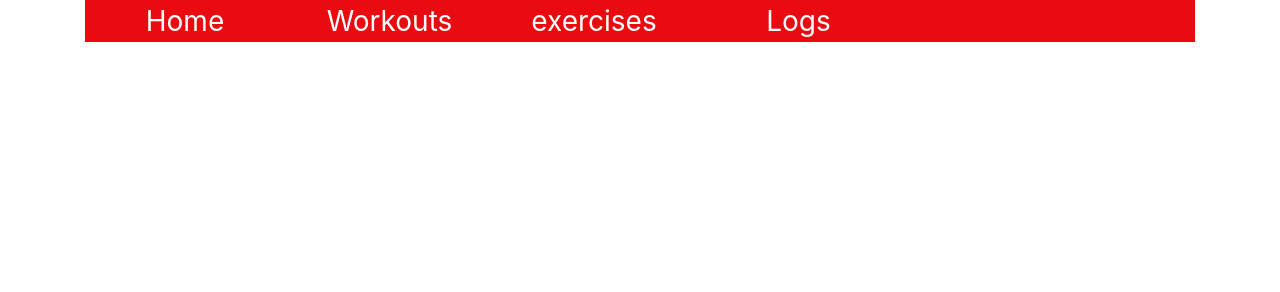
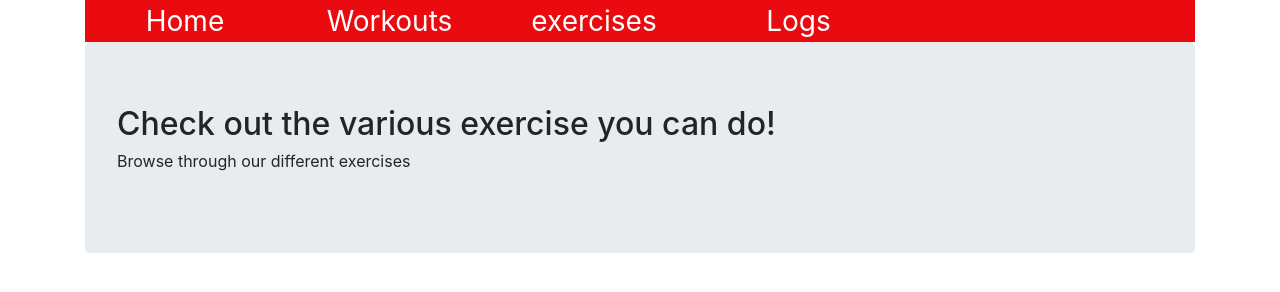
Before and after one commit to DamianDepuy/FitnessTracker, a plain HTML site: page exercises.html in a window 1280 px wide. Drawn offline with nearby package versions, Linux system fonts and the light colour scheme.

Commit message:
Edit main pages

```diff
--- a/exercises.html
+++ b/exercises.html
@@ -45,6 +45,11 @@
 
                         </div>
                     </header>
+                    <div class="container">
+                            <div class="jumbotron">
+                            <h2>Check out the various exercise you can do!</h2>
+                            <p>Browse through our different exercises</p>
+                    </div>
 
 
         </body>
```
Also changed, not shown: logs.html (+5 -1 lines), workouts.html (+5 -0 lines).
